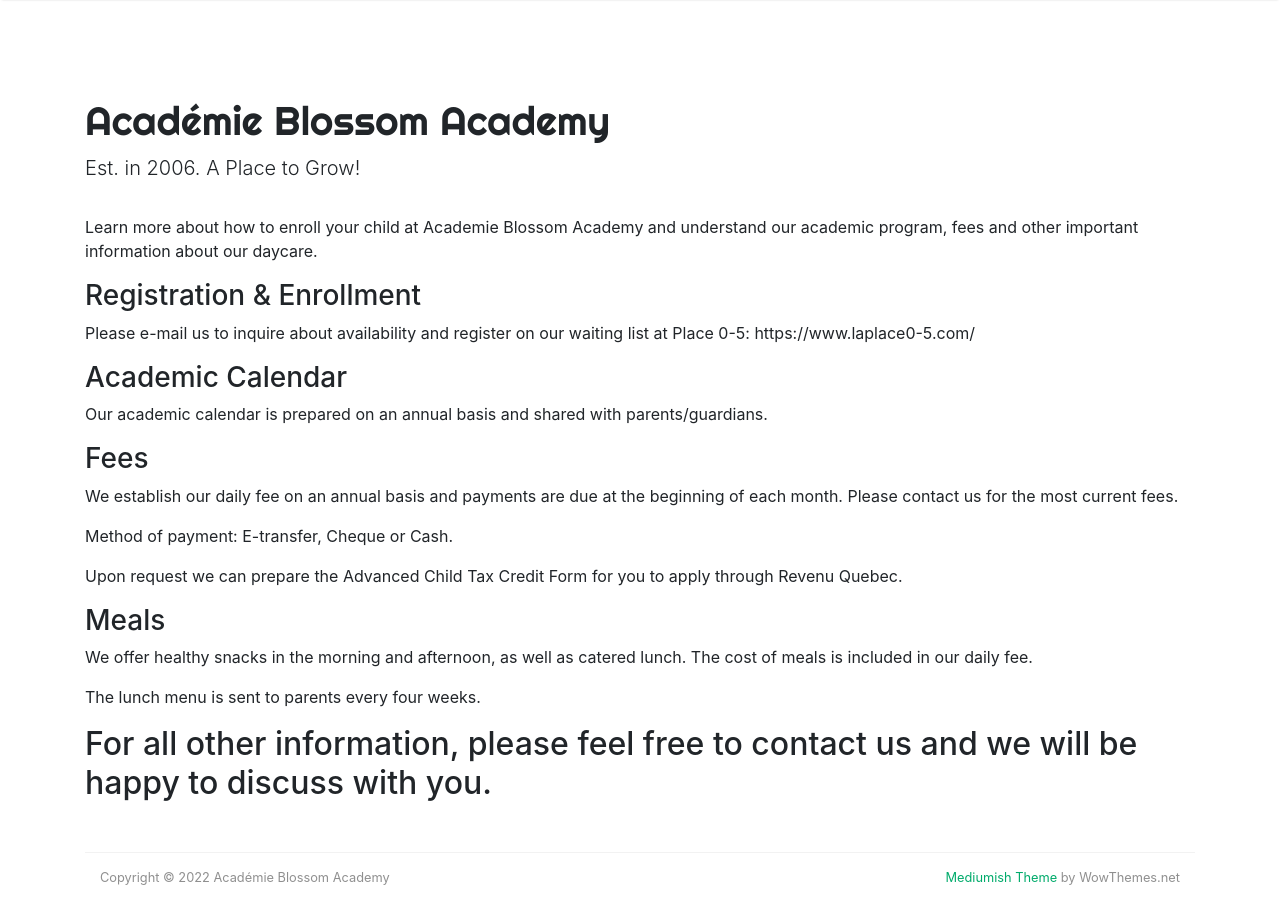
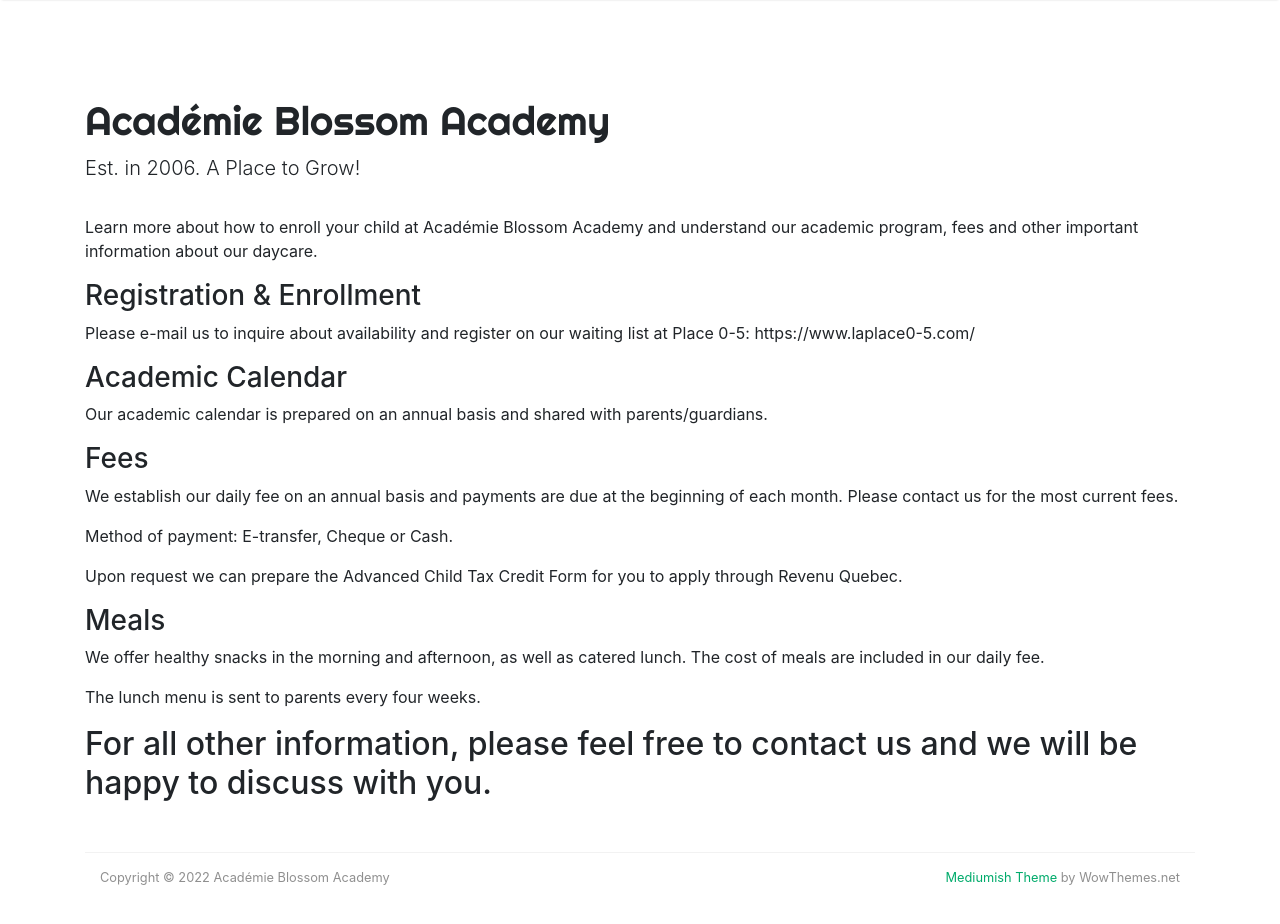
Before and after one commit to blossomacademyca/site-blossomacademy, a Jekyll site: the page built from enrollment_information.md, in a window 1280 px wide and 961 px high. Shown: the top 924 px of the window. Built offline with Jekyll 4.4.1, drawn with Linux system fonts in a browser that asks for light colours; nearby versions of some CDN libraries; comment, search, counter and statistics services are not loaded.

Commit message:
Update enrollment_information.md

```diff
--- a/enrollment_information.md
+++ b/enrollment_information.md
@@ -2,7 +2,7 @@
 layout: default
 title: Enrollment Information
 ---
-Learn more about how to enroll your child at Academie Blossom Academy and understand our academic program, fees and other important information about our daycare.
+Learn more about how to enroll your child at Académie Blossom Academy and understand our academic program, fees and other important information about our daycare.
 
 ### Registration & Enrollment
 
@@ -22,7 +22,7 @@
 
 ### Meals
 
-We offer healthy snacks in the morning and afternoon, as well as catered lunch. The cost of meals is included in our daily fee.
+We offer healthy snacks in the morning and afternoon, as well as catered lunch. The cost of meals are included in our daily fee.
 
 The lunch menu is sent to parents every four weeks.
 
```
